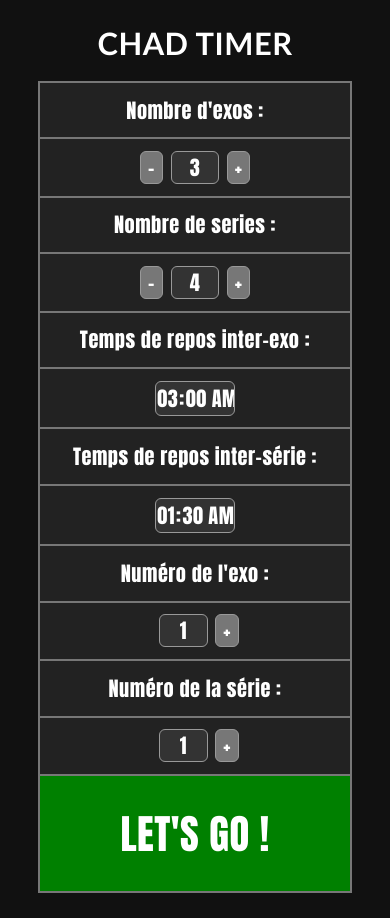
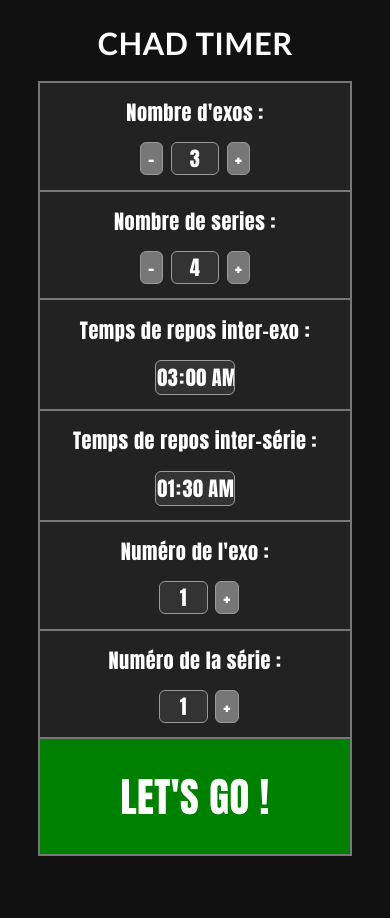
Before and after one commit to a-coutarel/FitnessTimer, a plain HTML site: page index.html in a window 390 px wide. After the commit the page ends 881 px from the top, so only its background shows below. Drawn offline with Linux system fonts and the light colour scheme.

Commit message:
update css responsive for mobile

```diff
--- a/css/index.css
+++ b/css/index.css
@@ -135,12 +135,14 @@ input[type="time"]::-webkit-calendar-picker-indicator {
 
     .label-td {
         border: #777 2px solid;
+        border-bottom: 0;
     }
 
     .input-td {
         border: #777 2px solid;
         border-top: 0;
         border-bottom: 0;
+        padding-top: 0;
     }
 
     table caption {
@@ -154,7 +156,7 @@ input[type="time"]::-webkit-calendar-picker-indicator {
 
     td {
         font-size: calc(4.8vw + .1rem);
-        padding: calc(1.2vh + .1rem) calc(1vw + .1rem);
+        padding: calc(1.5vh + .1rem) calc(1vw + .1rem);
     }
 
     .btn {
```
